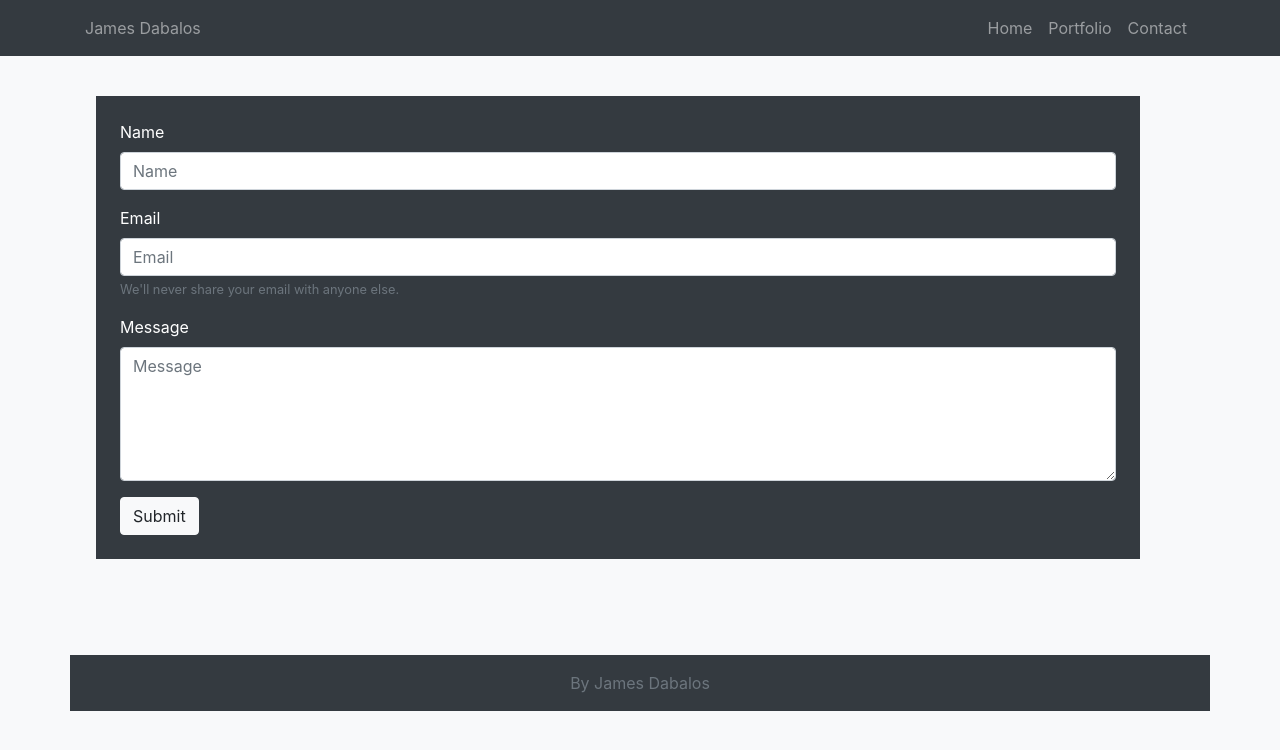
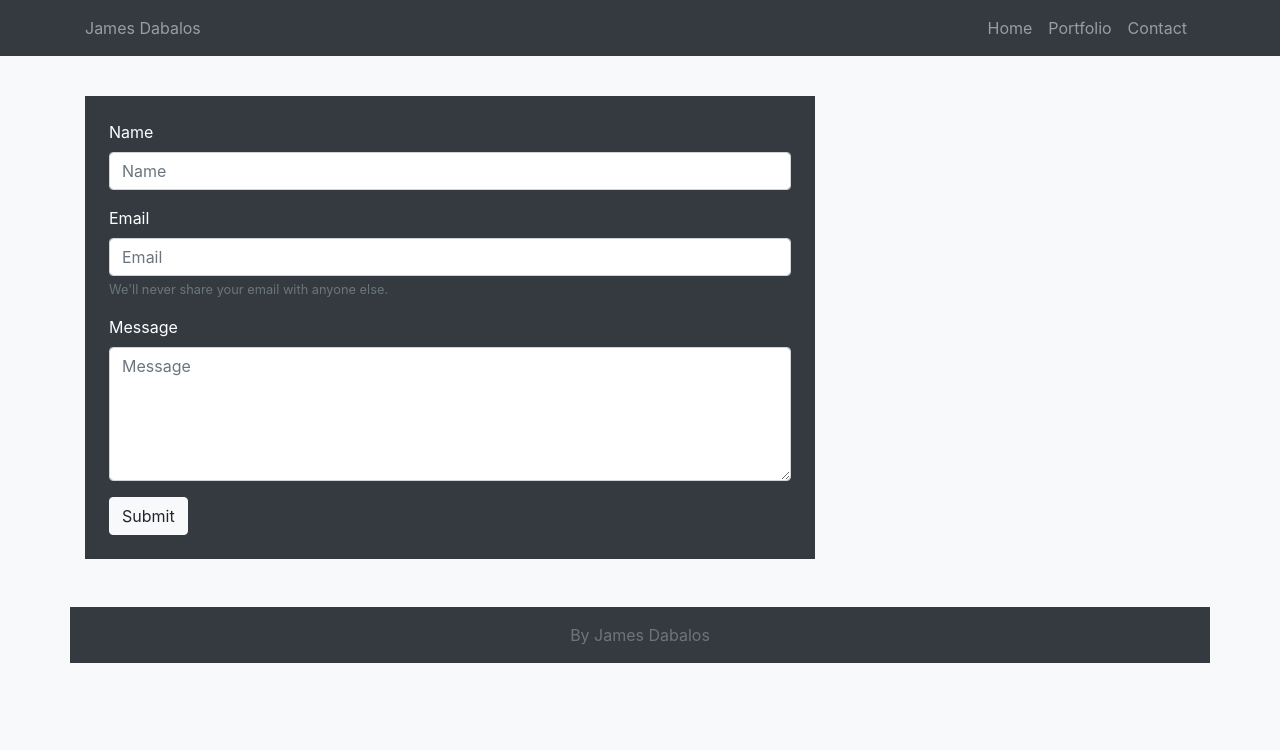
Before and after one commit to jdab2020/First-Bootstrap-Responsive-Portfolio, a plain HTML site: page contact.html in a window 1280 px wide. Drawn offline with nearby package versions, Linux system fonts and the light colour scheme.

Commit message:
updated footer and body spacing in contact

```diff
--- a/contact.html
+++ b/contact.html
@@ -43,11 +43,11 @@
 
         </nav>
 
-        <main class="container position-relative p-5 m-5">
+        <main class="container position-relative py-5 mt-5">
 
             <div class="row">
 
-                <div class="col">
+                <div class="col-md-8">
 
                     <div class="p-4 bg-dark text-white">
 
```
